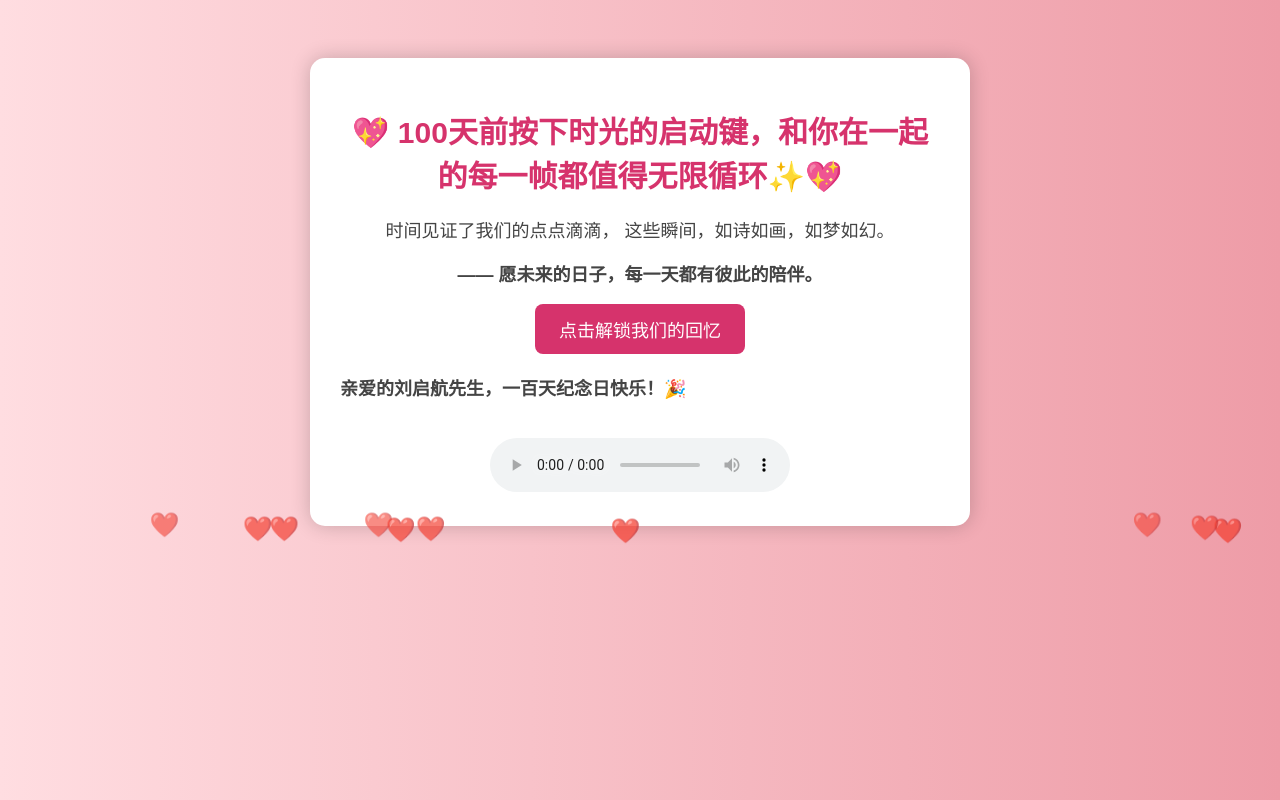
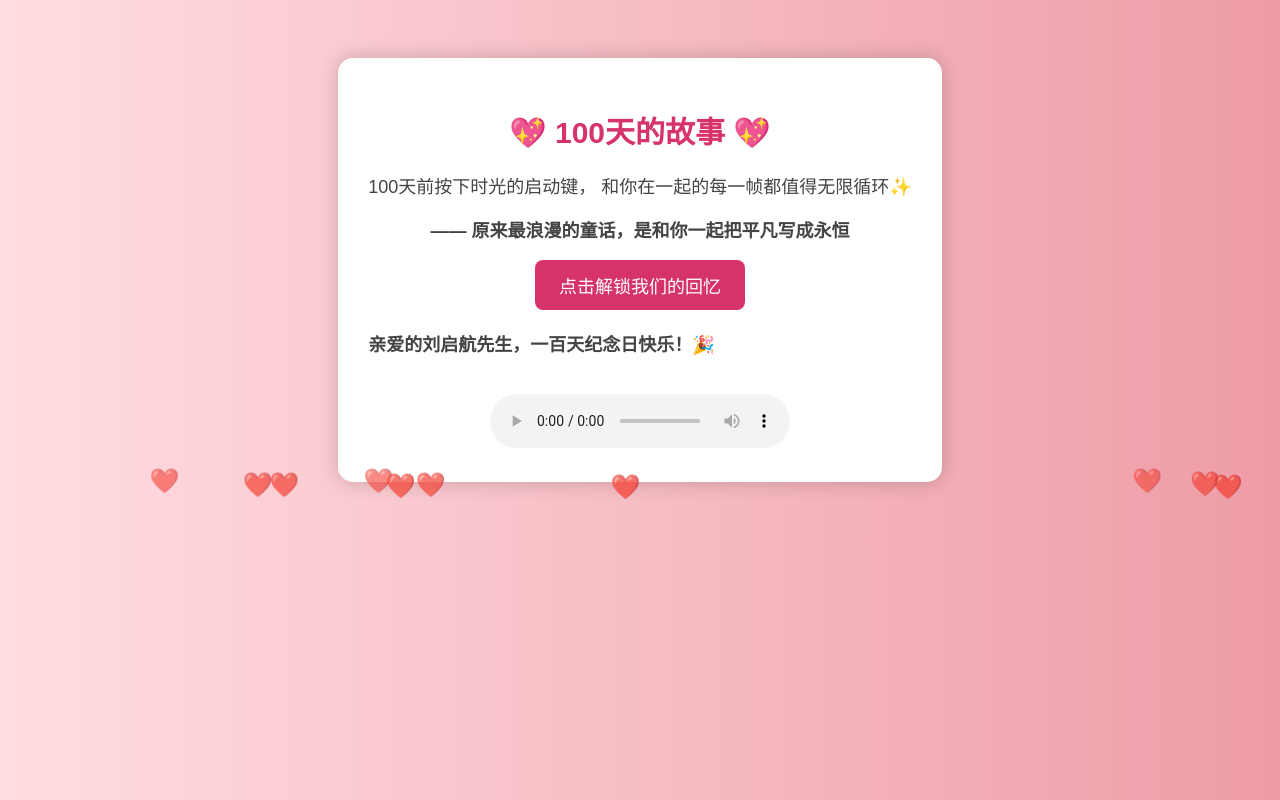
Before and after one commit to yana04152/100-days-love, a plain HTML site: page index.html in a window 1280 px wide. Drawn offline with Linux system fonts and the light colour scheme.

Commit message:
Add files via upload

```diff
--- a/index.html
+++ b/index.html
@@ -84,10 +84,10 @@
 </head>
 <body>
     <div class="container">
-        <h1>💖 100天前按下时光的启动键，和你在一起的每一帧都值得无限循环✨💖</h1>
-        <p>时间见证了我们的点点滴滴，
-           这些瞬间，如诗如画，如梦如幻。</p>
-        <p><strong>—— 愿未来的日子，每一天都有彼此的陪伴。</strong></p>
+        <h1>💖 100天的故事 💖</h1>
+        <p>100天前按下时光的启动键，
+           和你在一起的每一帧都值得无限循环✨</p>
+        <p><strong>—— 原来最浪漫的童话，是和你一起把平凡写成永恒</strong></p>
 
         <button onclick="revealNext()">点击解锁我们的回忆</button>
         <div class="timeline">
```
